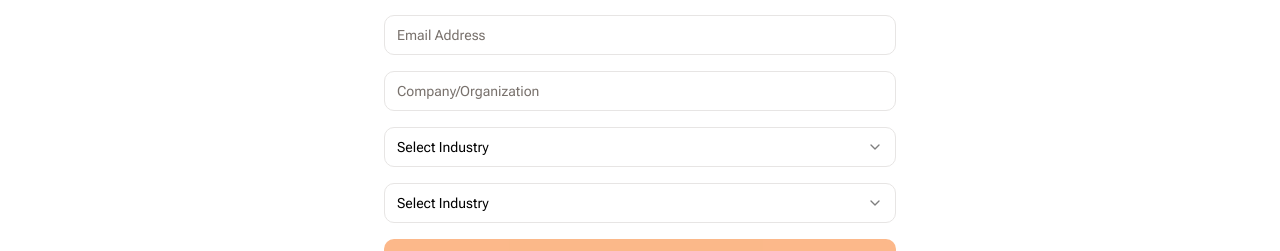
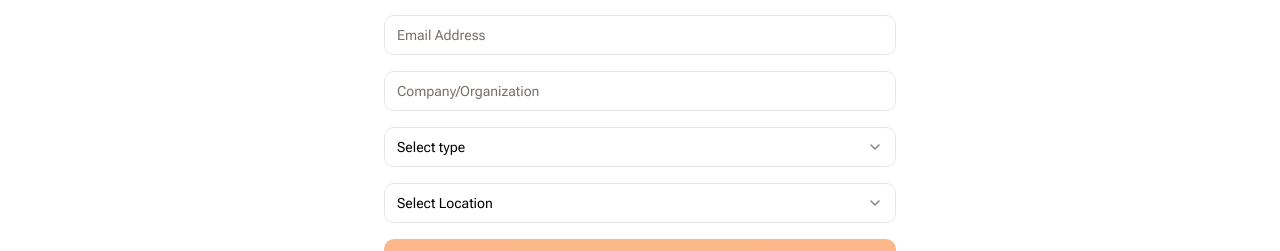
Before and after one commit to vverma022/conference-website, a React (Vite) app: page / in a window 1280 px wide. Shown: the part 4909-5160 px from the top of the page. Built offline with nearby package versions, Linux system fonts and the light colour scheme; a web font is replaced by a local one.

Commit message:
Minor change

```diff
--- a/src/sections/registration.jsx
+++ b/src/sections/registration.jsx
@@ -61,7 +61,7 @@ const  Register = () => {
         <div className="mb-4">
         <Select>
               <SelectTrigger className="w-full text-black">
-              <SelectValue placeholder="Select Industry" className="text-black" />
+              <SelectValue placeholder="Select type" className="text-black" />
               </SelectTrigger>
               <SelectContent className="text-black">
               <SelectItem value="tech" className="text-black">Students</SelectItem>
@@ -74,7 +74,7 @@ const  Register = () => {
         <div className="mb-4">
         <Select>
               <SelectTrigger className="w-full text-black">
-              <SelectValue placeholder="Select Industry" className="text-black" />
+              <SelectValue placeholder="Select Location" className="text-black" />
               </SelectTrigger>
               <SelectContent className="text-black">
               <SelectItem value="tech" className="text-black">Domestic</SelectItem>
```
